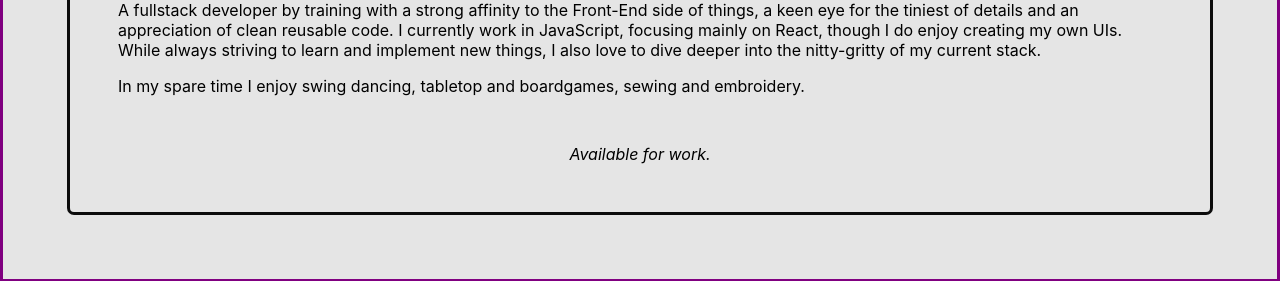
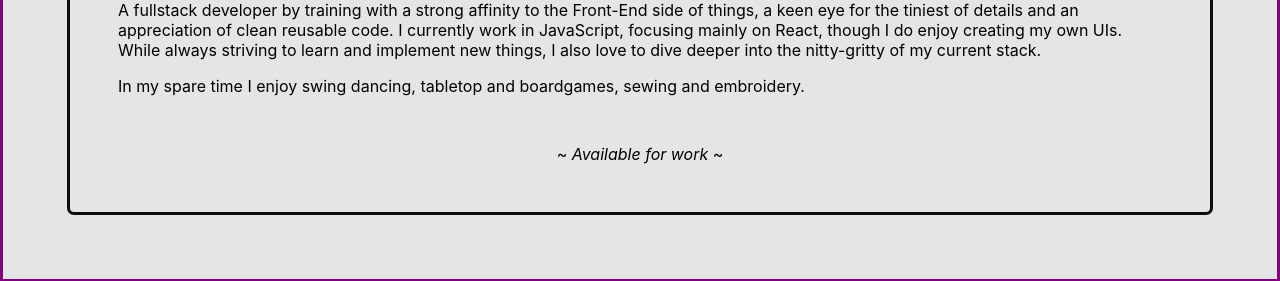
Before and after one commit to MichalFrontEnd/newport, a React (Create React App) app: page / in a window 1280 px wide. Shown: the part 1266-1547 px from the top of the page. Built offline with nearby package versions, Linux system fonts and the light colour scheme.

Commit message:
Adjust last line

```diff
--- a/src/components/organisms/info-card/InfoCard.jsx
+++ b/src/components/organisms/info-card/InfoCard.jsx
@@ -46,8 +46,8 @@ export const AboutInfoCard = () => {
             In my spare time I enjoy swing dancing, tabletop and boardgames,
             sewing and embroidery.
           </p>
-          <p className="center">
-            <em>Available for work.</em>
+          <p className="align-center">
+            <em>Available for work</em>
           </p>
         </div>
       </div>
--- a/src/components/organisms/info-card/info-card.scss
+++ b/src/components/organisms/info-card/info-card.scss
@@ -61,12 +61,15 @@
 
     p {
       text-wrap: balance;
-      text-align: left;
-    }
 
-    .center {
-      margin-block-start: 3rem;
-      text-align: center;
+      &:last-child {
+        margin-block-start: 3rem;
+      }
+
+      &:last-child::before,
+      &:last-child::after {
+        content: " ~ ";
+      }
     }
   }
 }
--- a/src/styles/globals/reset/_reset.scss
+++ b/src/styles/globals/reset/_reset.scss
@@ -57,3 +57,7 @@ ul {
 a {
   cursor: pointer;
 }
+
+.align-center {
+  text-align: center;
+}
```
